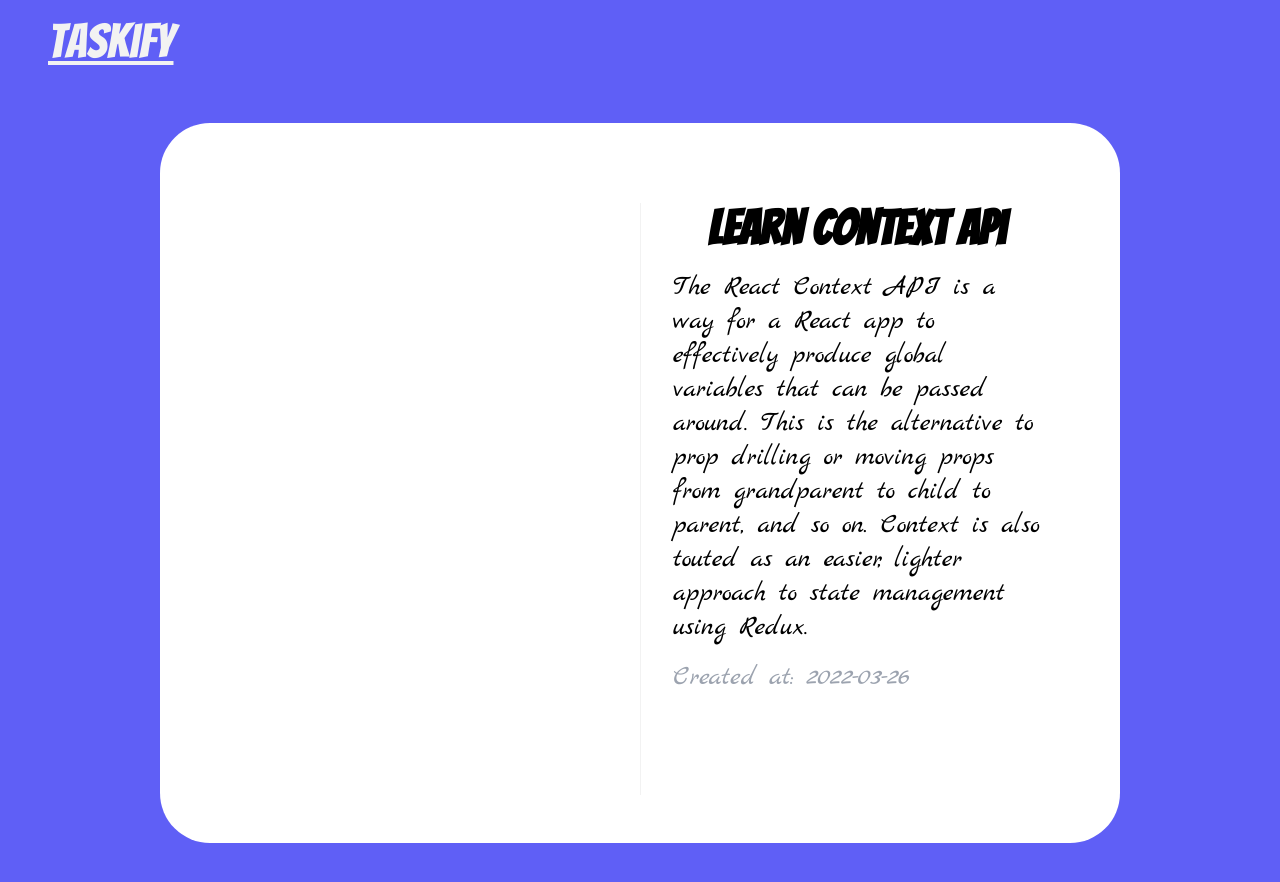
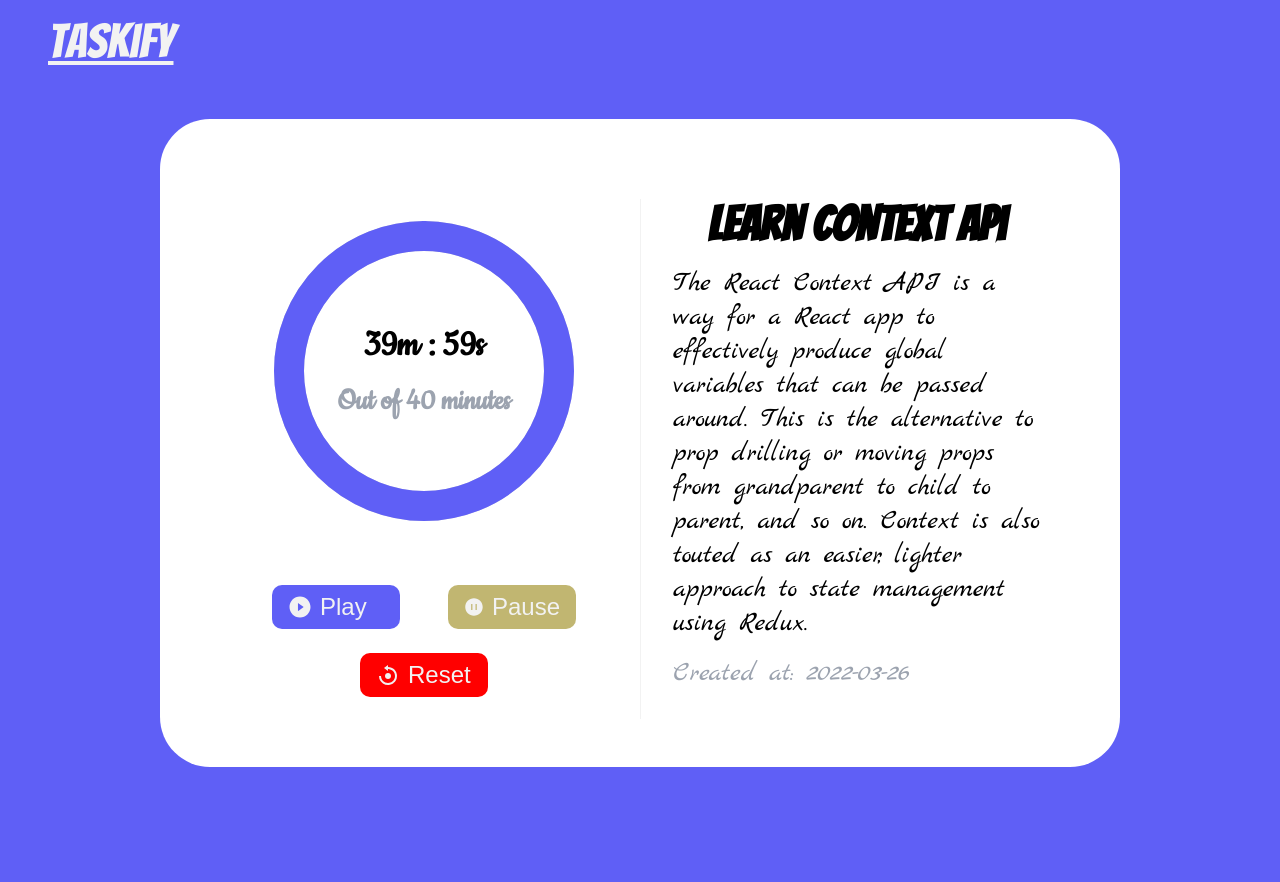
Before and after one commit to md-amir-gauhar/taskify, a React (Create React App) app: page /todo/4accb4a4-3052-4eba-9e25-3a04d202cc3c in a window 1280 px wide. After the commit the page ends 803 px from the top, so only its background shows below. Built offline with nearby package versions, Linux system fonts and the light colour scheme.

Commit message:
added pomodoro clock

```diff
--- /dev/null
+++ b/src/components/Pomodoro.jsx
@@ -0,0 +1,92 @@
+import React, { useEffect, useRef, useState } from 'react'
+
+import { buildStyles, CircularProgressbarWithChildren } from 'react-circular-progressbar';
+import { AiFillPlayCircle, AiFillPauseCircle } from 'react-icons/ai'
+import { BiReset } from 'react-icons/bi'
+import 'react-circular-progressbar/dist/styles.css';
+
+import '../styles/Pomodoro.css'
+
+const blue = '#5f5ff6'
+const Pomodoro = ({ clock }) => {
+  console.log(clock)
+  const [initialTime, setInitialTime] = useState({
+    minute: +clock,
+    second: 59
+  });
+
+  console.log(initialTime);
+  console.log(clock)
+  const [minutes, setMinutes] = useState(initialTime.minute - 1);
+  const [seconds, setSeconds] = useState(59);
+  const [pause, setPause] = useState(true);
+
+  let timer;
+  useEffect(() => {
+    if (!pause) {
+      timer = setInterval(() => {
+        if (minutes === 0 && seconds === 0) {
+          reset()
+        } else {
+          setSeconds(seconds - 1);
+          if (seconds === 0) {
+            setSeconds(59);
+            setMinutes(minutes - 1);
+          }
+        }
+      }, 1000);
+    }
+    return () => clearInterval(timer);
+  });
+
+  const reset = () => {
+    setMinutes(initialTime.minute - 1);
+
+    setSeconds(initialTime.second);
+    setPause(true);
+  };
+
+  return (
+    <>
+      <div style={{ width: 300, height: 300 }}>
+        <CircularProgressbarWithChildren
+          value={minutes * 60 + seconds}
+          minValue={0}
+          strokeWidth={10}
+          maxValue={clock * 60}
+          styles={buildStyles({
+            strokeLinecap: 'round',
+            textSize: '0.75rem',
+            pathTransitionDuration: 1,
+            pathColor: `${(minutes * 60 + seconds) < ((clock * 60) / 4) ? 'var(--red)' : 'var(--primary-color)'}`,
+            textColor: 'var(--primary-color)',
+            tailColor: 'var(--gray-2)',
+          })}
+        >
+          <h1 className='clock'>{`${minutes}m : ${seconds < 10 ? '0' : ''}${seconds}s`}</h1>
+          <h3 className='time'>Out of {clock} minutes</h3>
+        </CircularProgressbarWithChildren>
+      </div>
+
+      <div className="control-buttons flex align-center flex-col justify-between">
+        <div className="play-pause flex align-center">
+          <button className='play flex align-center' onClick={() => setPause(false)}>
+            <AiFillPlayCircle /><span>Play</span>
+          </button>
+          <button className='pause flex align-center' onClick={() => setPause(true)}>
+            <AiFillPauseCircle /><span>Pause</span>
+          </button>
+        </div>
+        <div>
+          <button className='reset flex align-center' onClick={reset}>
+            <BiReset /><span>Reset</span>
+          </button>
+        </div>
+      </div>
+
+    </>
+
+  )
+}
+
+export default Pomodoro
--- a/src/components/TodoDetail.jsx
+++ b/src/components/TodoDetail.jsx
@@ -1,48 +1,26 @@
 import React, { useEffect, useState } from 'react'
 import { useParams } from 'react-router-dom'
 import { useTodo } from '../context/TodoContext'
-import { buildStyles, CircularProgressbar } from 'react-circular-progressbar';
-import { AiFillPlayCircle, AiFillPauseCircle } from 'react-icons/ai'
-import { BiReset } from 'react-icons/bi'
-import 'react-circular-progressbar/dist/styles.css';
+import Pomodoro from './Pomodoro';
 
 import '../styles/TodoDetail.css';
 
-
-const blue = '#5f5ff6'
-
 const TodoDetail = () => {
   const { todos } = useTodo()
+  const { Id } = useParams()
+  const [currentTodo, setCurrentTodo] = useState({ ...todos.find(t => t.id === Id) })
 
-  const { Id } = useParams()
-
-  const todoObj = todos.find(t => t.id === Id)
-
-  const [title, setTitle] = useState("")
-  const [description, setDescription] = useState("")
-  const [createdAt, setCreatedAt] = useState("")
-  const [time, setTime] = useState(0)
-
-  useEffect(() => {
-    const todo = todos.find(t => t.id === Id)
-    const { title, description, time, createdAt } = todo
-    setTitle(title)
-    setDescription(description)
-    setTime(time)
-    setCreatedAt(createdAt)
-  }, [])
-
-  let date = JSON.stringify(new Date(createdAt)).substring(1, 11);
+  let date = JSON.stringify(new Date(currentTodo.createdAt)).substring(1, 11);
 
   return (
-    <div className='todoDetail flex align-center justify-center'>
+    <div className='todoDetail flex align-center justify-center' >
       <div className="todoDetail-container flex align-center justify-between">
         <div className="pomodoro flex flex-col align-center justify-center">
-
+          <Pomodoro clock={currentTodo.time} />
         </div>
         <div className="details flex flex-col">
-          <h1 className='title'>{title}</h1>
-          <p className='description'>{description}</p>
+          <h1 className='title'>{currentTodo.title}</h1>
+          <p className='description'>{currentTodo.description}</p>
           <p className='createdAt'>Created at: {date}</p>
         </div>
       </div>
--- a/src/index.css
+++ b/src/index.css
@@ -11,9 +11,12 @@
 
 :root {
   --primary-color: #5f5ff6;
+  --pause-button: rgba(162, 144, 40, 0.66);
   --gray-1: #f2f2f2;
   --gray-2: #9ca3af;
   --white: #fff;
+  --red: #ff0000;
+  --black: #000;
   --cookie-font: 'Cookie', cursive;
   --banger-font: 'Bangers', cursive;
   --todo-font: 'Satisfy', cursive;
--- /dev/null
+++ b/src/styles/Pomodoro.css
@@ -0,0 +1,50 @@
+.clock, .time {
+  font-family: var(--cookie-font);
+  color: var(--black);
+  font-size: 2.5rem;
+}
+
+.time {
+  margin-top: 1rem;
+  color: var(--gray-2);
+  font-size: 2rem;
+}
+
+.control-buttons {
+  gap: 1.5rem;
+  width: 100%;
+}
+
+.play-pause {
+  gap: 3rem;
+}
+
+.control-buttons > .play-pause > button,
+.control-buttons > div > button {
+  width: 8rem;
+  padding: 0.5rem 1rem;
+  gap: 0.5rem;
+  font-size: 1.5rem;
+  border: none;
+  border-radius: 10px;
+  cursor: pointer;
+}
+
+.control-buttons > .play-pause > button.play {
+  background-color: var(--primary-color);
+  color: var(--gray-1);
+}
+
+.control-buttons > .play-pause > button.pause {
+  background-color: var(--pause-button);
+  color: var(--gray-1);
+}
+
+.control-buttons > div > .reset {
+  background-color: var(--red);
+  color: var(--gray-1);
+}
+
+.control-buttons > svg {
+  font-size: 3rem;
+}
--- a/src/styles/TodoDetail.css
+++ b/src/styles/TodoDetail.css
@@ -1,6 +1,6 @@
 .todoDetail {
   background-color: var(--primary-color);
-  height: 100vh;
+  height: calc(100vh - 5rem);
 }
 
 .todoDetail-container {
@@ -15,36 +15,6 @@
   width: 50%;
   align-content: flex-start;
   gap: 4rem;
-}
-
-.pomodoro-buttons {
-  gap: 4rem;
-}
-
-.pomodoro-buttons > button {
-  padding: 0.5rem 1rem;
-  display: flex;
-  align-items: center;
-  gap: 10px;
-  font-size: 1.5rem;
-  border: none;
-  border-radius: 10px;
-  background-color: transparent;
-  cursor: pointer;
-}
-
-.pomodoro-buttons > button:first-child {
-  background-color: var(--primary-color);
-  color: var(--gray-1);
-}
-
-.pomodoro-buttons > button:last-child {
-  background-color: rgba(206, 181, 36, 0.245);
-  color: var(--gray-2);
-}
-
-.pomodoro-buttons > svg {
-  font-size: 3rem;
 }
 
 .details {
```
